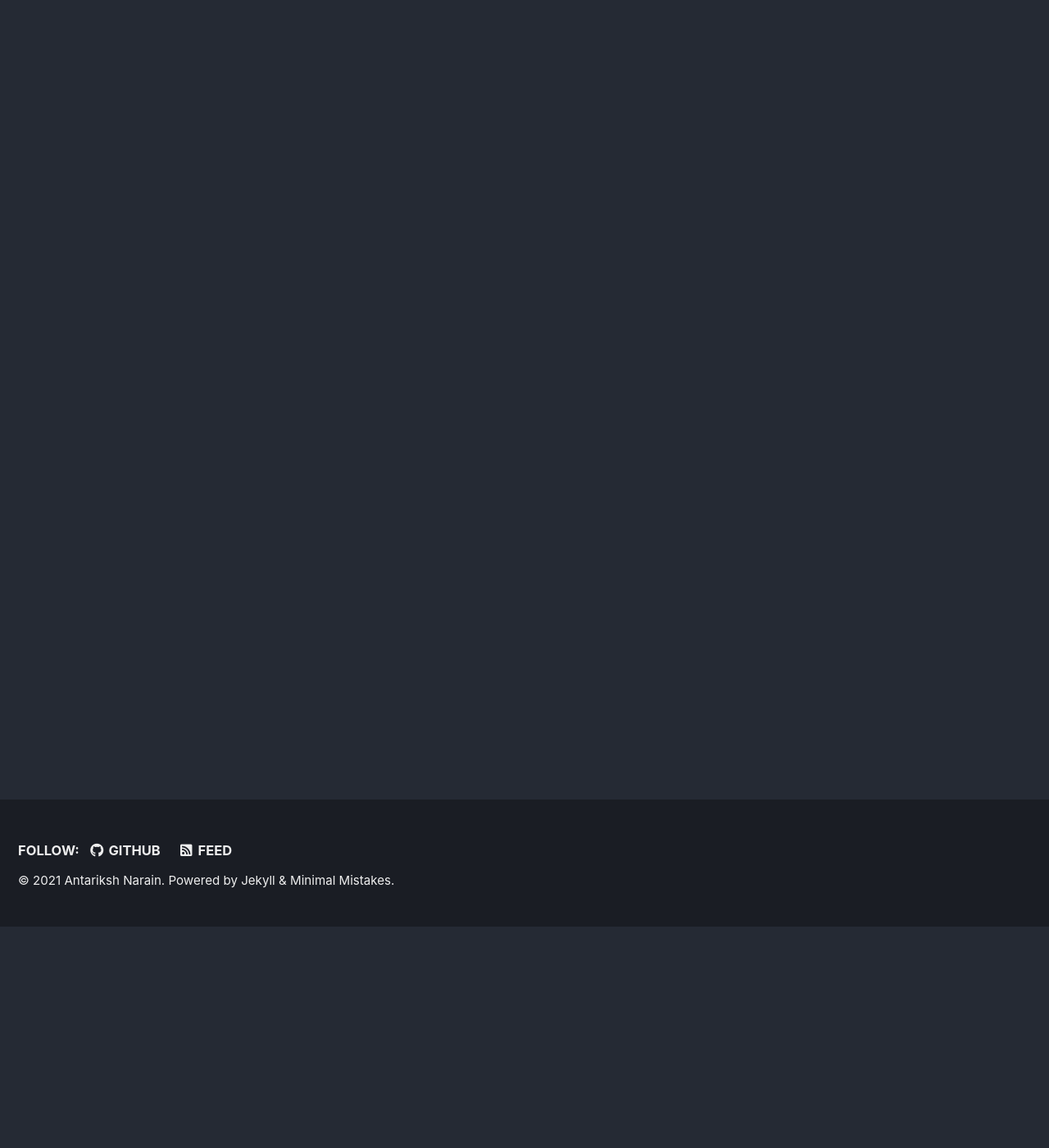
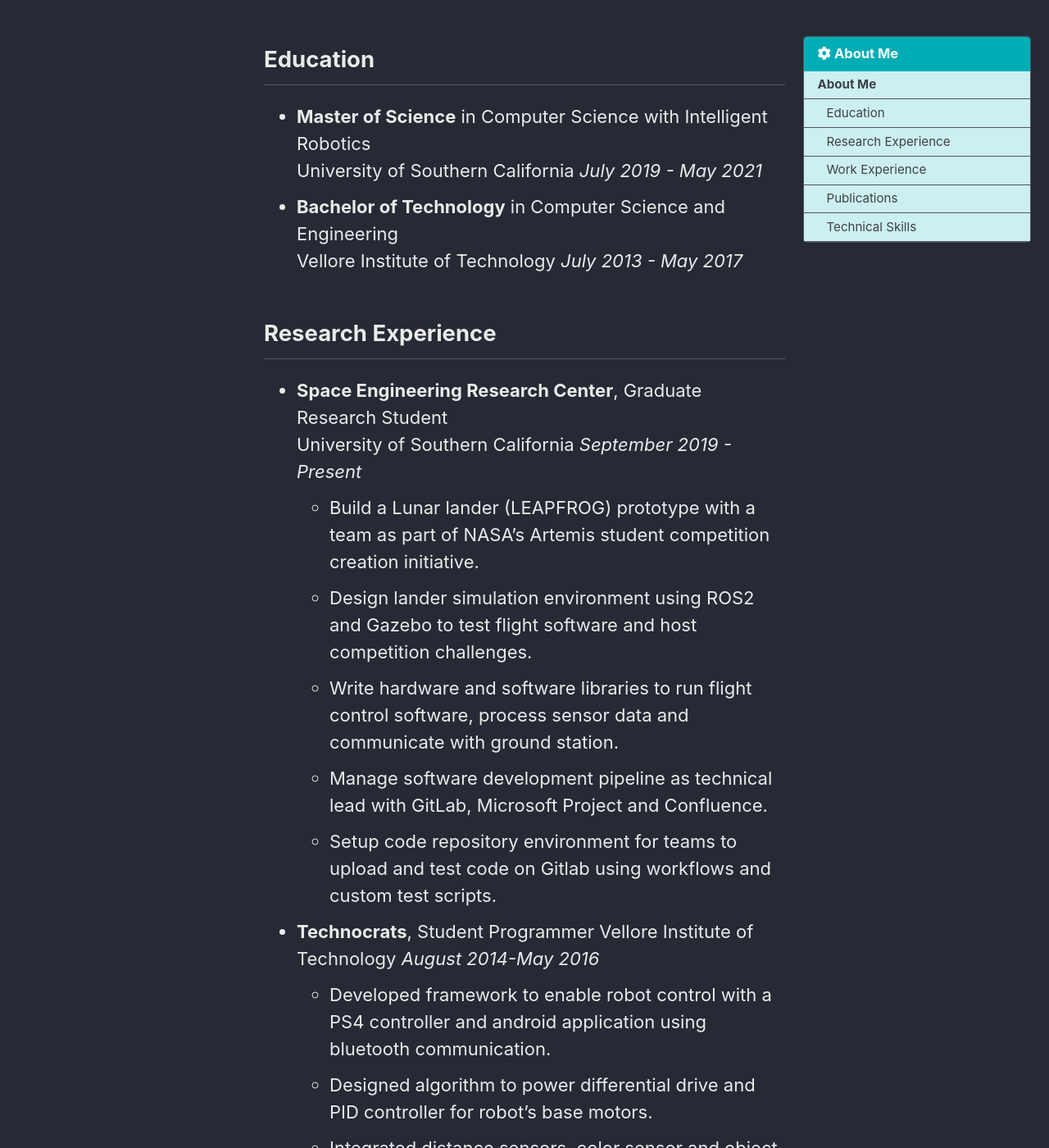
Before and after one commit to antarikshnarain/antarikshnarain.github.io, a Jekyll site: the page built from _pages/about.md, in a window 1280 px wide and 1400 px high, scrolled down 270 px. Shown: the whole window at 82% size. Built offline with Jekyll 4.4.1, drawn with Linux system fonts in a browser that asks for light colours; cached includes are drawn as plain includes; our own code applies the rules of GitHub Pages for plain Markdown files; some of the changed text lies outside the part shown.

Commit message:
Updated about me and main tabs

```diff
--- a/_config.yml
+++ b/_config.yml
@@ -18,7 +18,7 @@ minimal_mistakes_skin    : "dark" # "air", "aqua", "contrast", "dark", "dirt", "
 locale                   : "en-US"
 title                    : "Antariksh Narain"
 title_separator          : "|"
-subtitle                 : "Version 202101" # site tagline that appears below site title in masthead
+subtitle                 : "Knowledge is freedom." # site tagline that appears below site title in masthead
 name                     : "Antariksh Narain"
 description              : "My Log Book."
 url                      : # the base hostname & protocol for your site e.g. "https://mmistakes.github.io"
@@ -97,48 +97,45 @@ author:
   avatar           : "/assets/images/bio-photo.jpg" # path of avatar image, e.g. "/assets/images/bio-photo.jpg"
   bio              : "Dream Design Develop Deliver."
   location         : "Los Angeles, United States"
-  email            :
+  email            : "antarikshnarain@gmail.com"
   links:
     - label: "Email"
       icon: "fas fa-fw fa-envelope-square"
       # url: "mailto:your.name@email.com"
-    - label: "Website"
-      icon: "fas fa-fw fa-link"
-      # url: "https://your-website.com"
+    - label: "LinkedIn"
+      icon: "fas fa-fw fa-linkedid-square"
+      url: "https://linkedin.com/in/antarikshnarain"
+    - label: "GitHub"
+      icon: "fab fa-fw fa-github"
+      url: "https://github.com/antarikshnarain"
+    - label: "Instagram"
+      icon: "fab fa-fw fa-instagram"
+      url: "https://instagram.com/boredtohunger"
     - label: "Twitter"
       icon: "fab fa-fw fa-twitter-square"
       # url: "https://twitter.com/"
     - label: "Facebook"
       icon: "fab fa-fw fa-facebook-square"
       # url: "https://facebook.com/"
+
+# Site Footer
+footer:
+  links:
+    - label: "LinkedIn"
+      icon: "fas fa-fw fa-linkedid-square"
+      url: "https://linkedin.com/in/antarikshnarain"
     - label: "GitHub"
       icon: "fab fa-fw fa-github"
       url: "https://github.com/antarikshnarain"
     - label: "Instagram"
       icon: "fab fa-fw fa-instagram"
-      # url: "https://instagram.com/"
-
-# Site Footer
-footer:
-  links:
+      url: "https://instagram.com/boredtohunger"
     - label: "Twitter"
       icon: "fab fa-fw fa-twitter-square"
-      # url:
+      # url: "https://twitter.com/"
     - label: "Facebook"
       icon: "fab fa-fw fa-facebook-square"
-      # url:
-    - label: "GitHub"
-      icon: "fab fa-fw fa-github"
-      url: "https://github.com/antarikshnarain"
-    - label: "GitLab"
-      icon: "fab fa-fw fa-gitlab"
-      # url:
-    - label: "Bitbucket"
-      icon: "fab fa-fw fa-bitbucket"
-      # url:
-    - label: "Instagram"
-      icon: "fab fa-fw fa-instagram"
-      # url:
+      # url: "https://facebook.com/"
 
 
 # Reading Files
@@ -146,6 +143,8 @@ include:
   - .htaccess
   - _pages
   - _posts
+  - _articles
+  - _docs
 exclude:
   - "*.sublime-project"
   - "*.sublime-workspace"
--- a/_pages/about.md
+++ b/_pages/about.md
@@ -1,5 +1,67 @@
 ---
 permalink: /about/
+toc: true
+toc_label: "About Me"
+toc_icon: "cog" # FA icons can be used
+toc_sticky: true
 ---
+# About Me
 
-# About Me
+## Education
+
+- **Master of Science** in Computer Science with Intelligent Robotics \
+    University of Southern California *July 2019 - May 2021*
+- **Bachelor of Technology** in Computer Science and Engineering \
+    Vellore Institute of Technology *July 2013 - May 2017*
+
+## Research Experience
+
+- **Space Engineering Research Center**, Graduate Research Student \
+    University of Southern California *September 2019 - Present*
+  - Build a Lunar lander (LEAPFROG) prototype with a team as part of NASA's Artemis student competition creation initiative.
+  - Design lander simulation environment using ROS2 and Gazebo to test flight software and host competition challenges.
+  - Write hardware and software libraries to run flight control software, process sensor data and communicate with ground station.
+  - Manage software development pipeline as technical lead with GitLab, Microsoft Project and Confluence.
+  - Setup code repository environment for teams to upload and test code on Gitlab using workflows and custom test scripts.
+
+- **Technocrats**, Student Programmer
+    Vellore Institute of Technology *August 2014-May 2016*
+  - Developed framework to enable robot control with a PS4 controller and android application using bluetooth communication.
+  - Designed algorithm to power differential drive and PID controller for robot's base motors.
+  - Integrated distance sensors, color sensor and object detection utilizing pi-camera for collision avoidance system.
+  - Developed code to integrate sensors and control robot to move and compete in the environment designed as part of [ABU Robocon](https://en.wikipedia.org/wiki/ABU_Robocon).
+
+## Work Experience
+
+- **Microsoft**, Software Developer *July 2017-May 2019*
+  - Created automation scripts using .Net Web Jobs, Azure logic app and Azure functions to streamline business requirements.
+  - Coordinated and integrated vendor services into application with O365 security and authentication.
+  - Configured and customizing Dynamics 365 environment for businesses with custom plugins and client side scripts.
+
+- **Ariose Software**, Software Developer Intern *January 2017-June 2017*
+  - Developed application to monitor system resources and processes running on company servers.
+  - Added functionality to create custom rule scripts for individual servers which can be updated in realtime from monitoring server.
+  - Structured daily reports to be shared via email and report policy violations to system administrator.
+
+- **R2 Robotics**, Engineer Intern *November 2015-April 2016*
+  - Developed software to communicate and command robot on RF communication and send real-time video feed.
+  - Fabricated a scissor lift to elevate the robot to align equipment and added track wheels to move it in rough terrain.
+  - Designed user interface for managing robot and show real-time telemetry.
+
+## Publications
+
+- 2020
+  - Generation-II Lunar entry approach platform for research on ground: A Novel Concept For Low Cost, **High Longevity Autonomous Operations** on the moon - [71st IAC](https://iac2020.vfairs.com/).
+
+## Technical Skills
+
+- **Programming Languages:** C++, C\#, Python, MATLAB
+- **Robotics:** ROS, Gazebo
+- **Frameworks:** Django, MVC, OpenCV, OpenMP, CUDA
+- **Database Technologies:** SQL, MongoDB
+- **SAAS:** Azure Function Apps, Bot Framework
+- **Hardware:** Raspberry Pi, Adruino
+- **Sensors:** MPU6050, Laser Sensor, Ultrasonic
+- **Operating Systems:** Linux(Distro: Mint), Windows
+- **Web Technologies:** HTML, JavaScript, TypeScript, CSS
+- **Source Control:** Github, Team Foundation Server
```
Also changed, not shown: _data/authors.yml (+5 -7 lines), _data/navigation.yml (+9 -9 lines), _pages/404.md (+6 -0 lines), _pages/articles.md (added, +3 -0 lines), _pages/blogs.md (added, +1 -0 lines), _pages/miscellaneous.md (added, +5 -0 lines), _pages/projects.md (added, +41 -0 lines), 1 other file.
